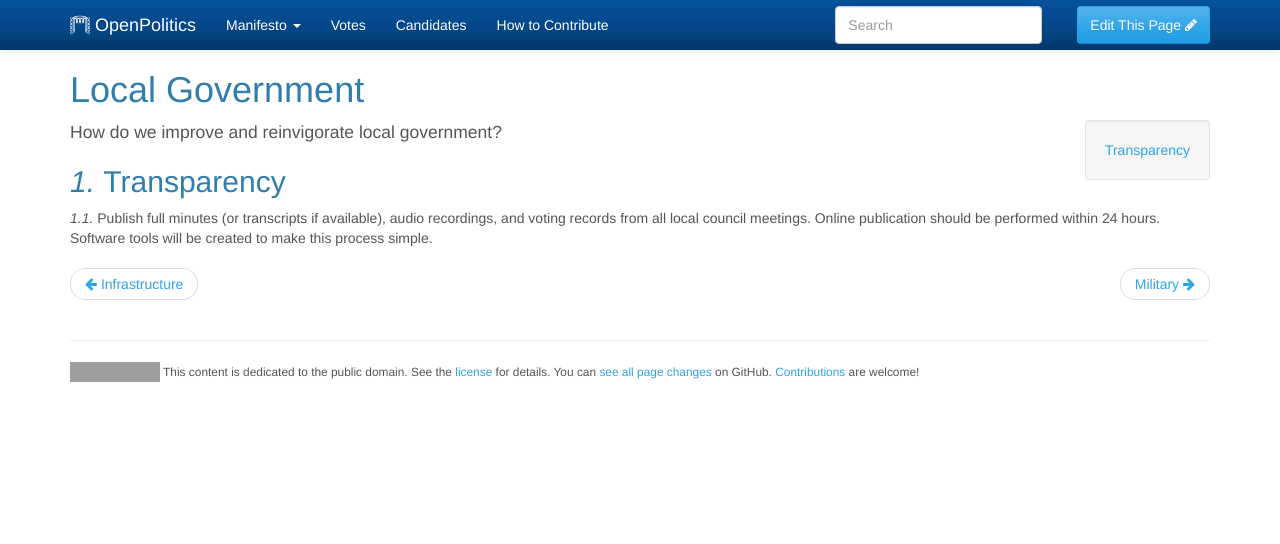
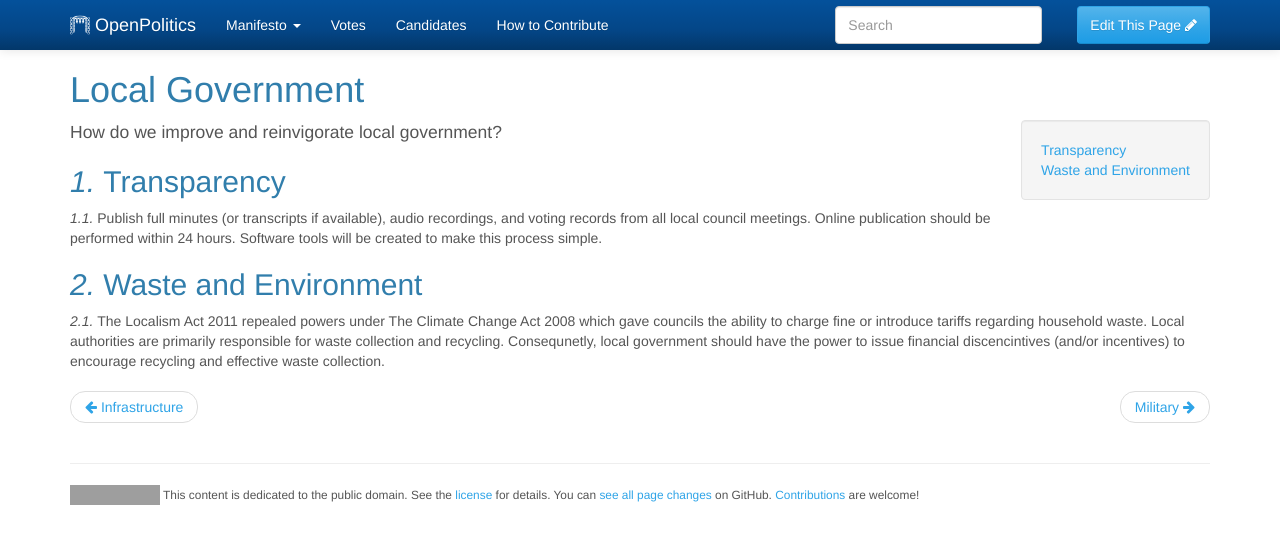
Before and after one commit to openpolitics/manifesto, a Jekyll site: the page built from manifesto/local_government.md, in a window 1280 px wide. Shown: the top 544 px of the page. Built offline with Jekyll 4.4.1, drawn with Linux system fonts in a browser that asks for light colours; grey boxes are pictures that could not be loaded.

Commit message:
Councils not central gov. should decide on discencintives & incentives for waste collection
Nice one, 'Localism Act'... https://www.gov.uk/government/uploads/system/uploads/attachment_data/file/5959/1896534.pdf

```diff
--- a/manifesto/local_government.md
+++ b/manifesto/local_government.md
@@ -11,3 +11,7 @@ How do we improve and reinvigorate local government?
 ## Transparency
 
 Publish full minutes (or transcripts if available), audio recordings, and voting records from all local council meetings. Online publication should be performed within 24 hours. Software tools will be created to make this process simple.
+
+## Waste and Environment
+
+The Localism Act 2011 repealed powers under The Climate Change Act 2008 which gave councils the ability to charge fine or introduce tariffs regarding household waste. Local authorities are primarily responsible for waste collection and recycling. Consequnetly, local government should have the power to issue financial discencintives (and/or incentives) to encourage recycling and effective waste collection.
```
